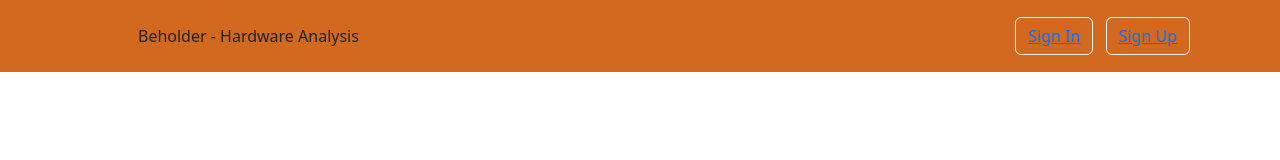
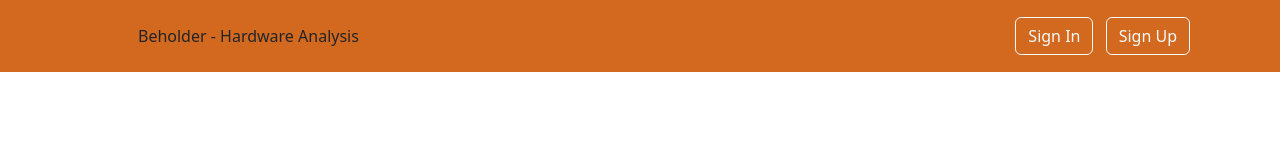
Before and after one commit to CleydsonSaldanha/DW---Project, a plain HTML site: page index.html in a window 1280 px wide. Drawn offline with nearby package versions, Linux system fonts and the light colour scheme.

Commit message:
Update index.html

```diff
--- a/index.html
+++ b/index.html
@@ -24,8 +24,8 @@
             </ul>
 
             <div class="text-end">
-              <button type="button" class="btn btn-outline-light me-2"><a href="login.html">Sign In</a></button>
-              <button type="button" class="btn btn-outline-light me-2"><a href="registro.html">Sign Up</a></button>
+              <a href="login.html"><button type="button" class="btn btn-outline-light me-2">Sign In</button></a>
+              <a href="cadastro.html"><button type="button" class="btn btn-outline-light me-2">Sign Up</button></a>
             </div>
         </div>
     </div>
```
